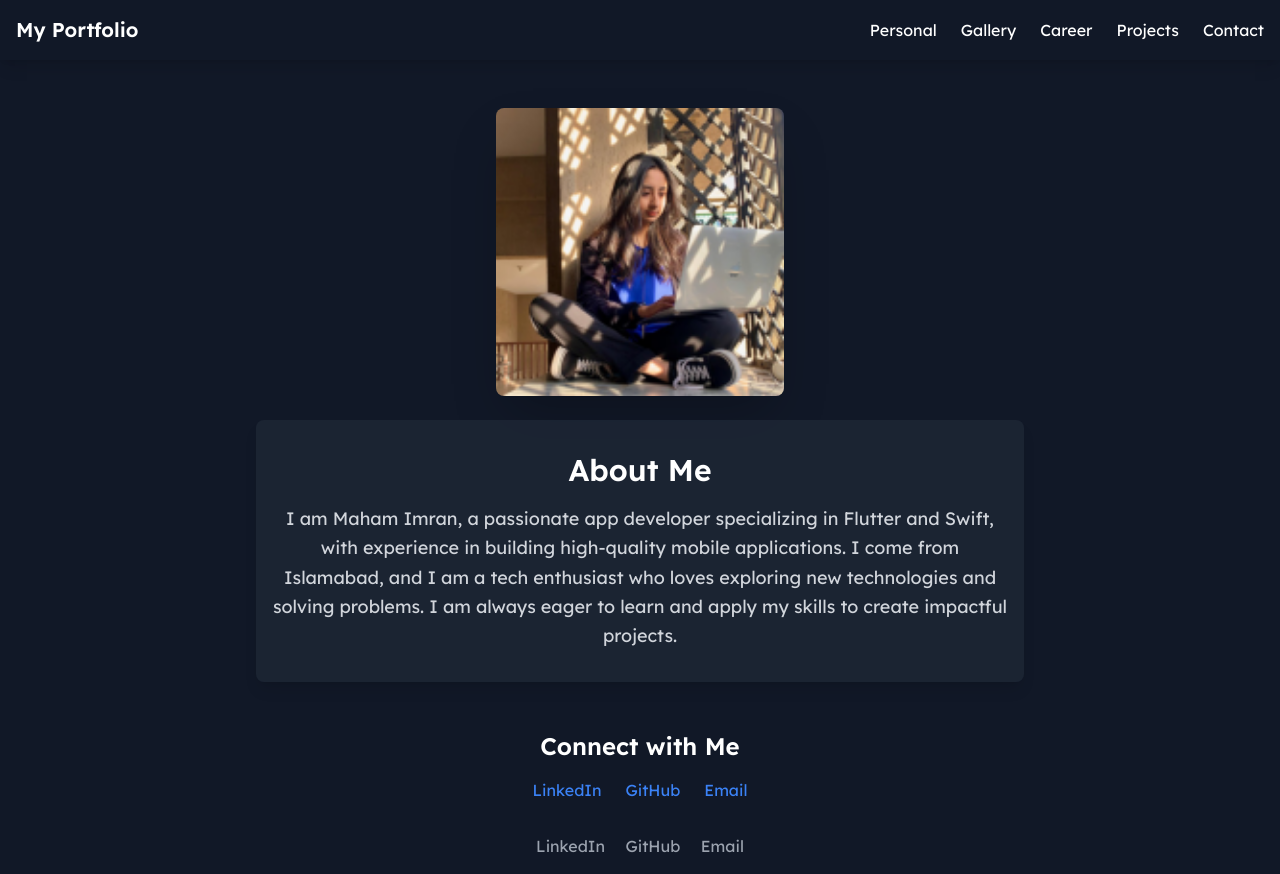
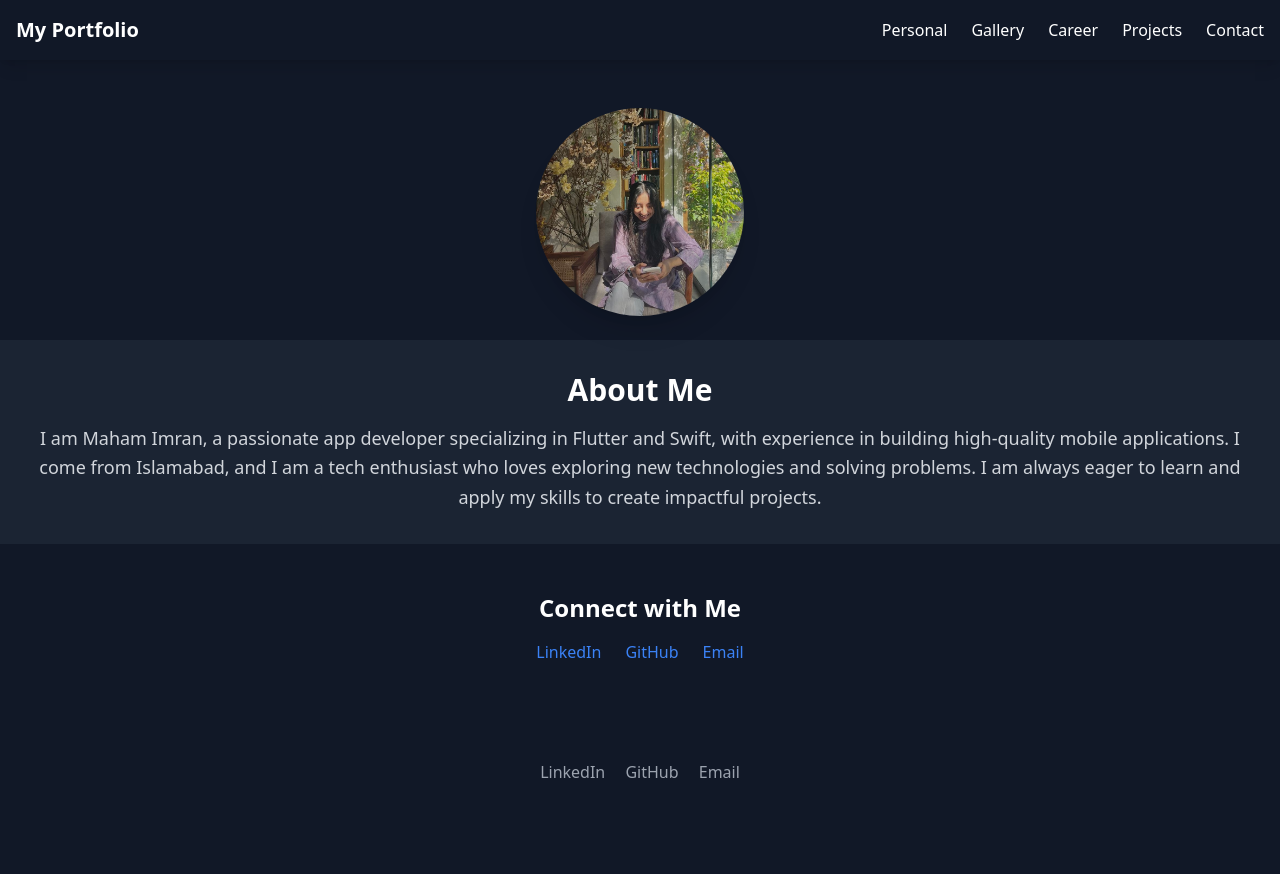
Before and after one commit to mahaamimran/portfolio-html-css, a plain HTML site: page personal/personal.html in a window 1280 px wide. After the commit the page ends 800 px from the top, so only its background shows below. Drawn offline with nearby package versions, Linux system fonts and the light colour scheme.

Commit message:
index.html

```diff
--- a/personal/personal.html
+++ b/personal/personal.html
@@ -6,7 +6,7 @@
     <meta name="viewport" content="width=device-width, initial-scale=1.0">
     <title>Personal Profile</title>
     <script src="https://cdn.tailwindcss.com"></script>
-    <link rel="stylesheet" href="../home/styles.css">
+    <link rel="stylesheet" href="../home/sindex.htmls.css">
 
     <style>
         /* Sidebar Styles */
@@ -62,7 +62,7 @@
     <nav class="w-full bg-gray-900 p-4 shadow-lg">
         <div class="container mx-auto flex justify-between items-center">
             <div class="text-xl font-semibold">
-                <a href="../home/home.html" class="text-white hover:text-gray-400">My Portfolio</a>
+                <a href="../home/index.html" class="text-white hover:text-gray-400">My Portfolio</a>
             </div>
 
             <!-- Regular Navbar Links (for larger screens) -->
@@ -102,13 +102,15 @@
 
     <!-- Main Content Section -->
     <main class="text-center mt-12 w-full fade-in-up">
-        <!-- Profile Picture with larger size -->
-        <img src="../home/pfp.png" alt="Profile" class="w-72 h-auto mx-auto mb-6 shadow-2xl fade-in-up object-cover rounded-lg">
+        <!-- Profile Picture with larger size and centered -->
+        <div class="flex justify-center">
+            <img src="maham.png" alt="Profile" class="w-52 h-52 rounded-full shadow-xl object-cover"> <!-- Increased size to w-52 h-52 -->
+        </div>
 
         <!-- Bio Section -->
-        <section class="max-w-3xl mx-auto mt-6 px-4 fade-in-up bg-gray-800 bg-opacity-75 p-8 rounded-lg shadow-lg">
+        <section class="max-w mx-auto mt-6 px-4 fade-in-up bg-gray-800 bg-opacity-75 p-8">
             <h2 class="text-3xl font-semibold mb-4 text-white">About Me</h2>
-            <p class="text-lg text-gray-300 leading-relaxed">
+            <p class="text-lg max-w text-gray-300 leading-relaxed">
                 I am Maham Imran, a passionate app developer specializing in Flutter and Swift, with experience in building high-quality mobile applications. I come from Islamabad, and I am a tech enthusiast who loves exploring new technologies and solving problems. I am always eager to learn and apply my skills to create impactful projects.
             </p>
         </section>
```
Also changed, not shown: career/career.html (+1 -1 lines), contact/contact.html (+1 -1 lines), gallery/gallery.html (+1 -1 lines), home/index.html (renamed from home/home.html, +1 -4 lines), projects/projects.html (+1 -1 lines), personal/maham.png (added), 1 other file.
